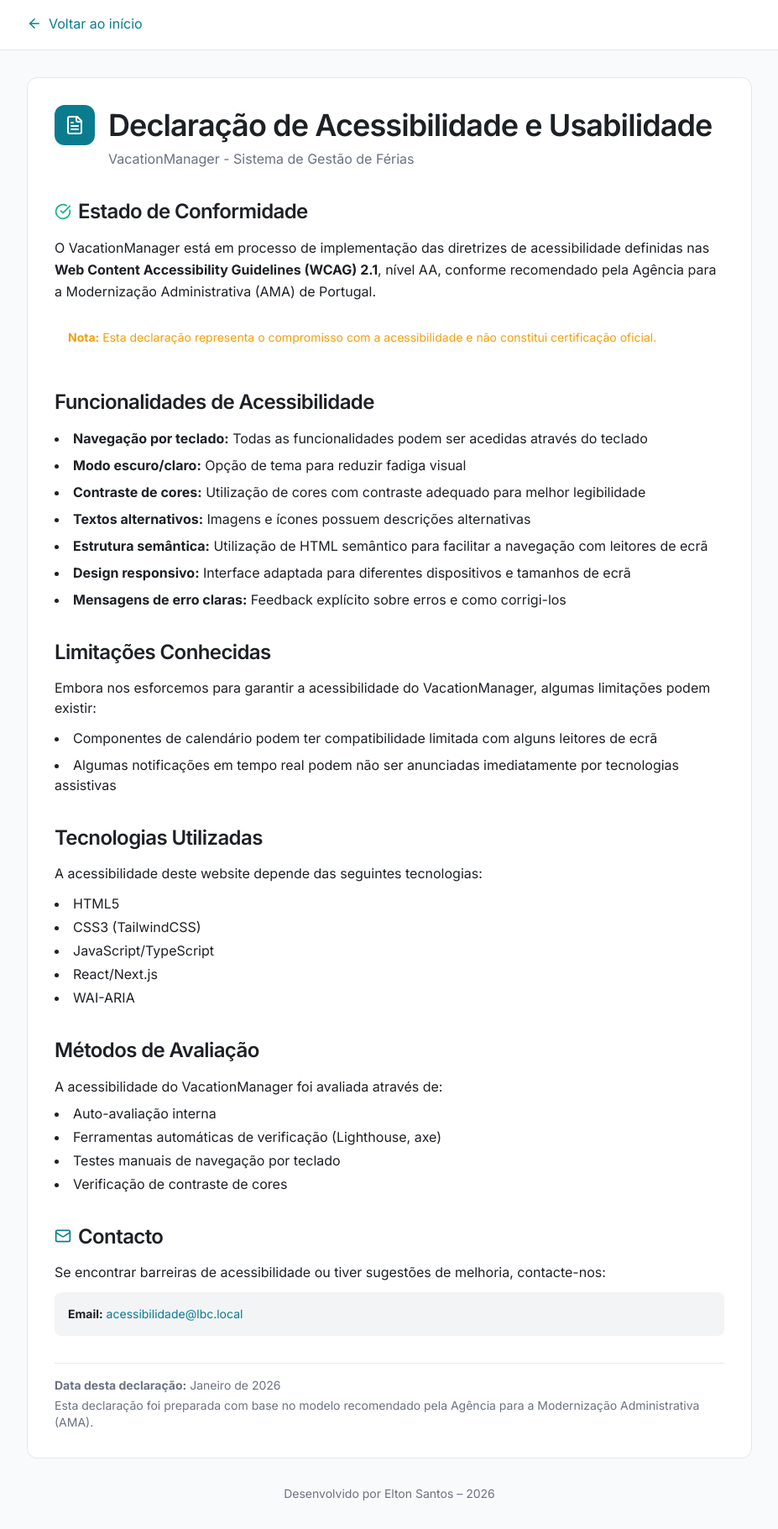
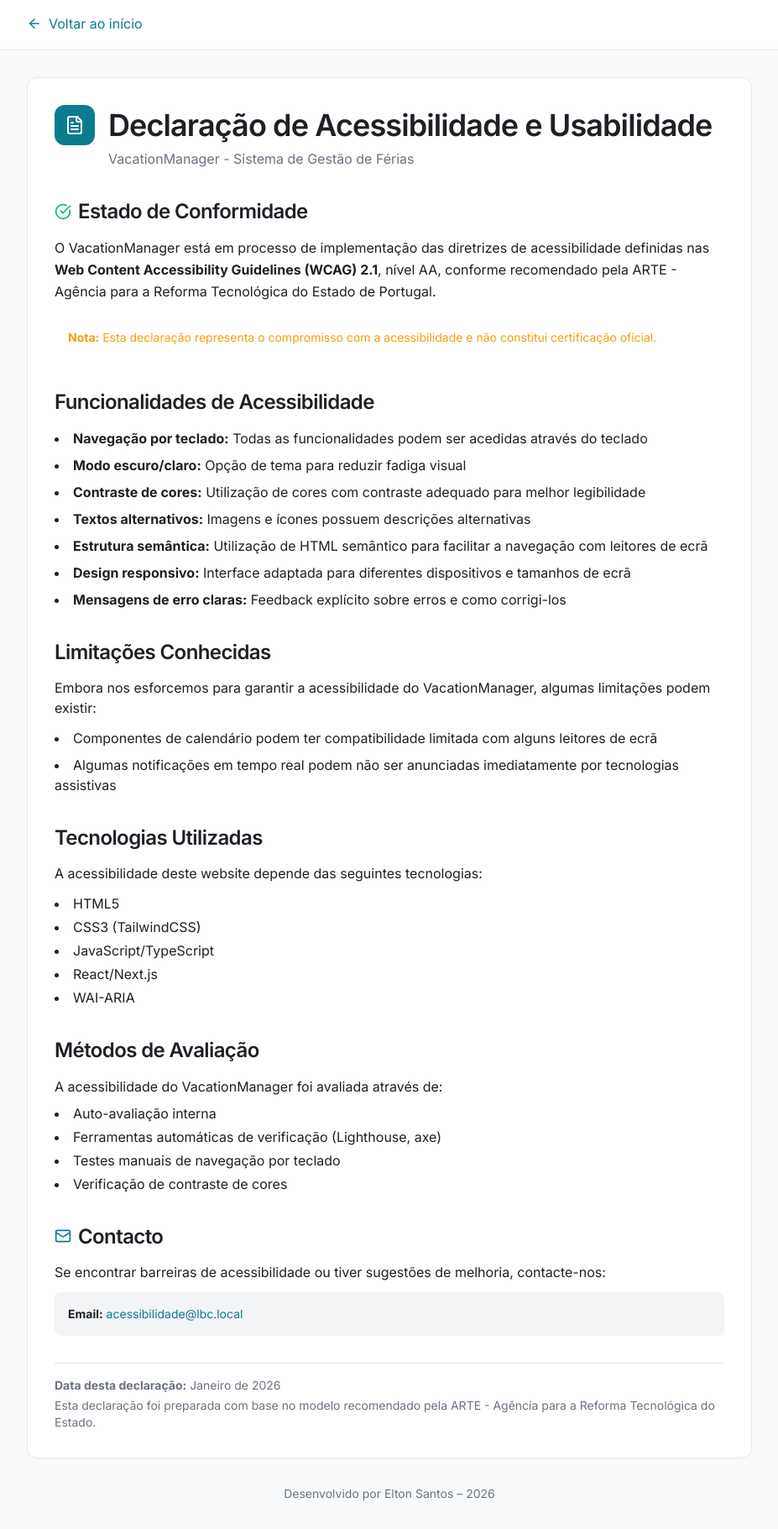
Before and after one commit to eltonsantos/vacationmanager, a Next.js app in the folder frontend/: page /accessibility in a window 1280 px wide. Shown: the whole page at 84% size, without its empty margins (176-1103 px from the left). Built offline with nearby package versions, Linux system fonts and the light colour scheme; no server answers.

Commit message:
Change name AMA to ARTE

```diff
--- a/frontend/app/accessibility/page.tsx
+++ b/frontend/app/accessibility/page.tsx
@@ -47,8 +47,8 @@
                 O VacationManager está em processo de implementação das diretrizes
                 de acessibilidade definidas nas{' '}
                 <strong>Web Content Accessibility Guidelines (WCAG) 2.1</strong>,
-                nível AA, conforme recomendado pela Agência para a Modernização
-                Administrativa (AMA) de Portugal.
+                nível AA, conforme recomendado pela ARTE - Agência para a Reforma
+                Tecnológica do Estado de Portugal.
               </p>
               <div className="mt-4 p-4 rounded-lg bg-[var(--status-pending-bg)]">
                 <p className="text-sm text-[var(--status-pending)]">
@@ -179,7 +179,7 @@
               </p>
               <p className="text-sm text-[var(--lbc-muted)] mt-1">
                 Esta declaração foi preparada com base no modelo recomendado
-                pela Agência para a Modernização Administrativa (AMA).
+                pela ARTE - Agência para a Reforma Tecnológica do Estado.
               </p>
             </section>
           </div>
```
